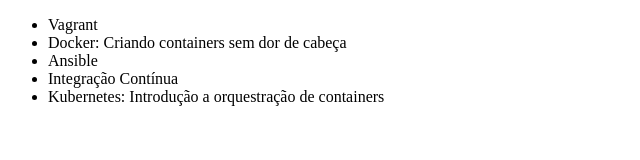
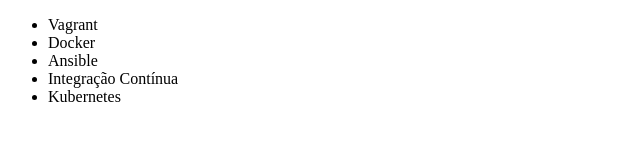
Before and after one commit to guimatera/git_alura, a plain HTML site: page index.html in a window 1280 px wide. Shown: the whole page, without its empty margins (0-640 px from the left). Drawn offline with Linux system fonts and the light colour scheme.

Commit message:
Removendo descrição dos cursos

```diff
--- a/index.html
+++ b/index.html
@@ -7,10 +7,10 @@
 <body>
     <ul>
         <li>Vagrant</li>
-        <li>Docker: Criando containers sem dor de cabeça</li>
+        <li>Docker</li>
         <li>Ansible</li>
         <li>Integração Contínua</li>
-        <li>Kubernetes: Introdução a orquestração de containers</li>
+        <li>Kubernetes</li>
     </ul>
 </body>
 </html>
```
